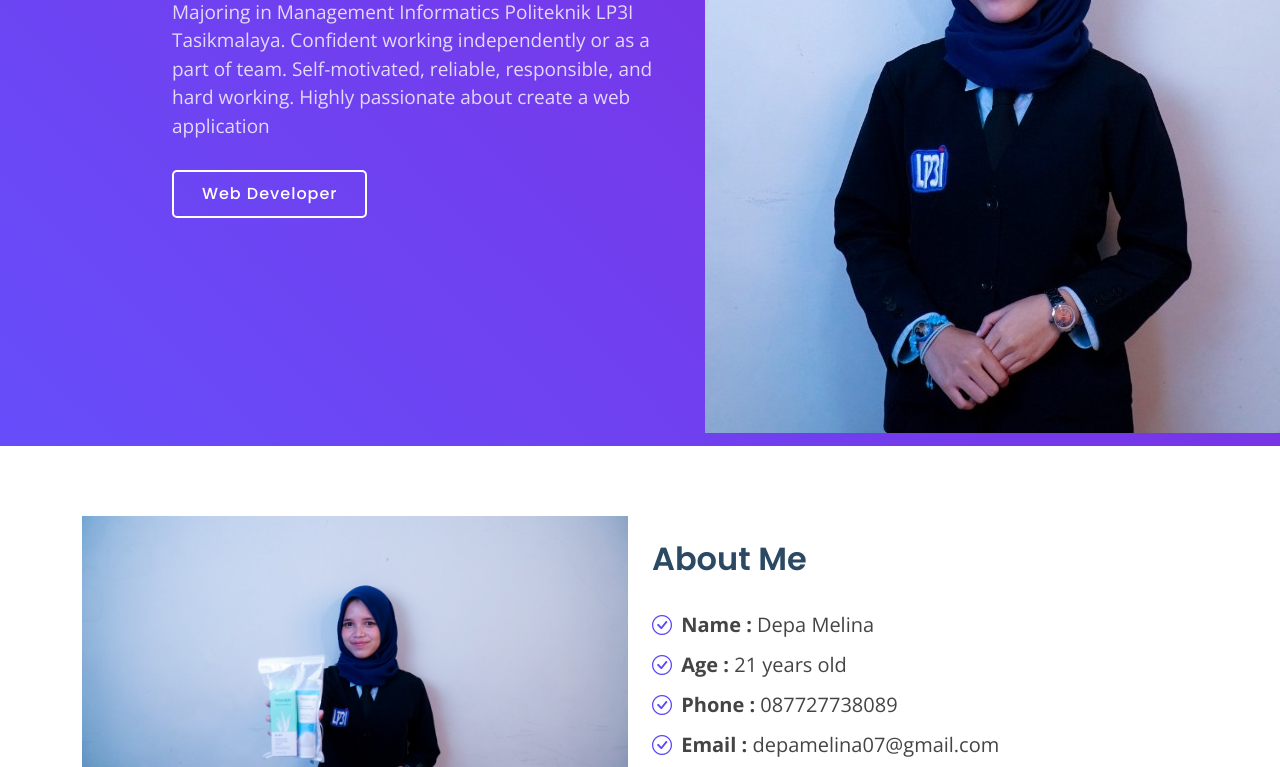
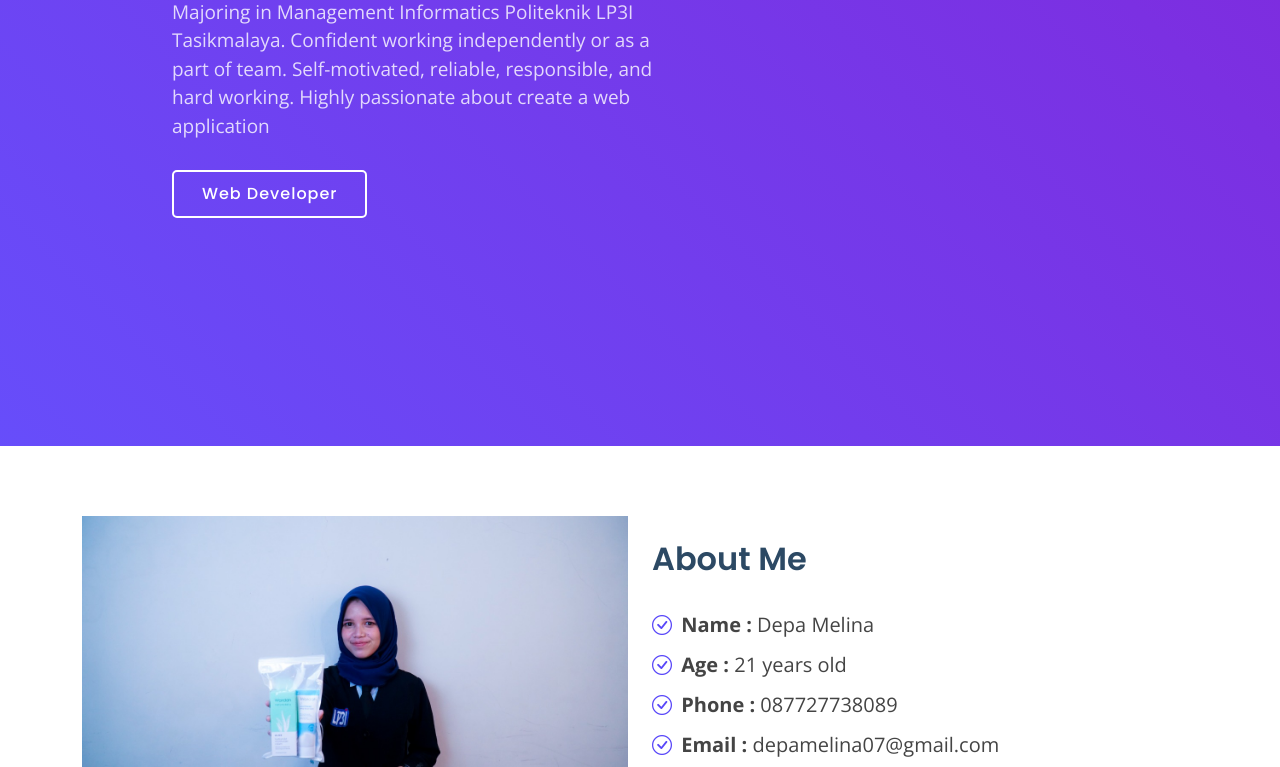
Before and after one commit to depamelina/depa_cv, a plain HTML site: page index.html in a window 1280 px wide. Shown: the part 354-1121 px from the top of the page. Drawn offline with nearby package versions, Linux system fonts and the light colour scheme; a script that the page names is missing.

Commit message:
Update index.html

```diff
--- a/index.html
+++ b/index.html
@@ -55,7 +55,7 @@
           <div><a href="#about" class="btn-get-started scrollto">Web Developer</a></div>
         </div>
         <div class="col-xl-4 col-lg-6 order-1 order-lg-2 hero-img" data-aos="zoom-in" data-aos-delay="150">
-          <img src="assets/img/mee.jpg" alt="">
+
         </div>
       </div>
     </div>
```
